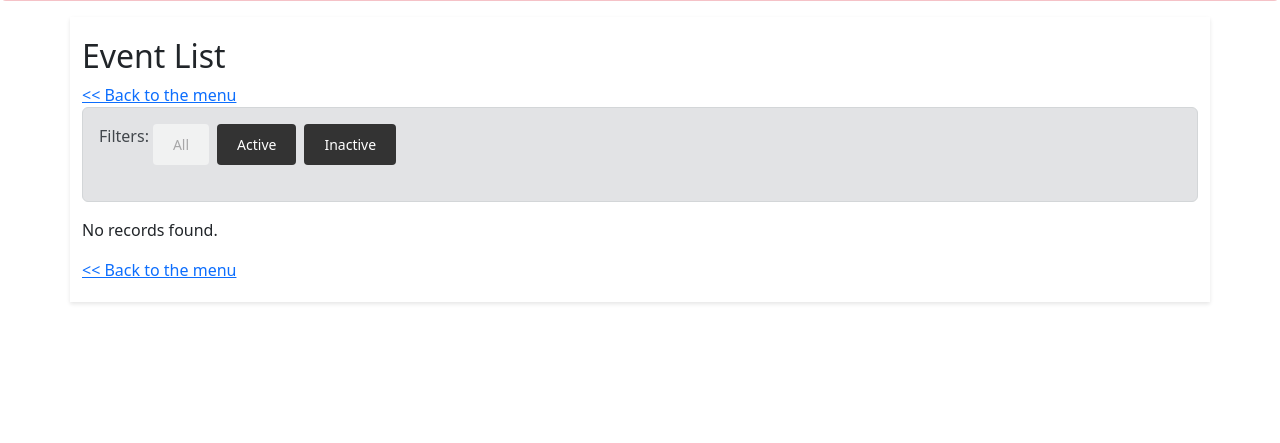
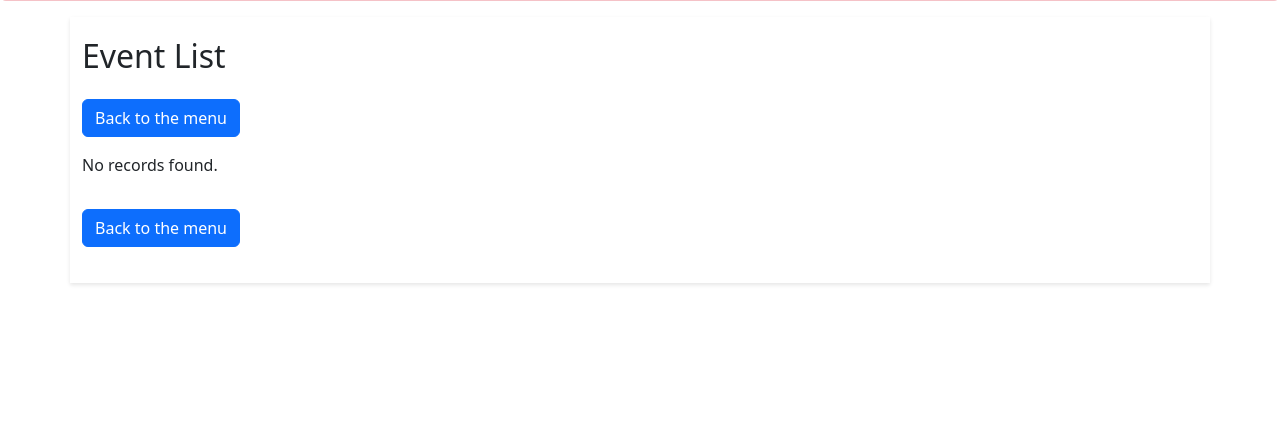
Before and after one commit to rinchen-org/event-sangha, a PHP site: page /templates/event/list.php in a window 1280 px wide. Shown: the part 357-800 px from the top of the page. Run offline with PHP 8.4, Linux system fonts and the light colour scheme; some libraries are stand-ins or nearby versions.

Commit message:
improve layout and access to url base

```diff
--- a/src/migrations/0003.php
+++ b/src/migrations/0003.php
@@ -12,7 +12,7 @@ function event_create_table(): void {
             name TEXT NOT NULL,
             description TEXT,
             start_date DATETIME NOT NULL,
-            end_date DATETIME NOT NULL,
+            end_date DATETIME NOT NULL
         )
     ";
 
@@ -31,7 +31,7 @@ function event_session_create_table(): void {
             name TEXT NOT NULL,
             description TEXT,
             start_date DATETIME NOT NULL,
-            end_date DATETIME NOT NULL,
+            end_date DATETIME NOT NULL
         )
     ";
 
--- a/src/templates/attendance/form.php
+++ b/src/templates/attendance/form.php
@@ -30,7 +30,7 @@ if (!$is_page_available) {
         }
 
         echo '<p style="color: green;">Asistencia registrada con éxito!</p>';
-        echo '<a href="./attendance_log_manual.php">&lt;&lt; Back to the form</a>';
+        echo '<a href="./attendance_log_manual.php">Back to the form</a>';
     } else {
     ?>
 
@@ -47,7 +47,7 @@ if (!$is_page_available) {
         <input type="submit" name="submit" value="Register">
     </form>
 
-    <a href="../">&lt;&lt; Back to the menu</a>
+    <a href="../" class="btn btn-primary my-3">Back to the menu</a>
 <?php
     }
 ?>
--- a/src/templates/attendance/list.php
+++ b/src/templates/attendance/list.php
@@ -11,7 +11,7 @@ include dirname(__DIR__) . "/header.php";
 <body>
     <h2>Lista de asistencia</h2>
 
-    <a href="../">&lt;&lt; Back to the menu</a>
+    <a href="../" class="btn btn-primary my-3">Back to the menu</a>
 
     <?php
     $result = Attendance::list();
@@ -39,7 +39,7 @@ include dirname(__DIR__) . "/header.php";
         <p>No records found.</p>
     <?php endif; ?>
 
-    <a href="../">&lt;&lt; Back to the menu</a>
+    <a href="../" class="btn btn-primary my-3">Back to the menu</a>
 
 <?php
 include dirname(__DIR__) . "/footer.php";
--- a/src/templates/config.php
+++ b/src/templates/config.php
@@ -1,22 +1,7 @@
 <?php
 
-function getBaseUrlFromEndpoint(string $endpoint) {
-  $protocol = isset($_SERVER['HTTPS']) && $_SERVER['HTTPS'] === 'on' ? 'https://' : 'http://';
-  $host = $_SERVER['HTTP_HOST'];
-  $directory = dirname($_SERVER['SCRIPT_NAME']);
+require_once dirname(__DIR__) . '/lib/settings.php';
 
-  // Remove trailing slash if present
-  $directory = rtrim($directory, '/');
-
-  $baseUrl = $protocol . $host . $directory;
-
-  // Append a trailing slash to the base URL
-  if ($baseUrl[strlen($baseUrl) - 1] !== '/') {
-      $baseUrl .= '/';
-  }
-
-  return $baseUrl;
-}
 
 function isEnvProduction() {
   // Get the current server's hostname from $_SERVER['HTTP_HOST']
@@ -31,6 +16,6 @@ function isEnvProduction() {
   );
 }
 
-$BASE_URL = getBaseUrlFromEndpoint($_SERVER['REQUEST_URI']);
+$BASE_URL = get_env("HOST_ADDRESS");
 $ENV_PROD = isEnvProduction();
 ?>
--- a/src/templates/event-session/list.php
+++ b/src/templates/event-session/list.php
@@ -18,7 +18,7 @@ if ($filter == "active") {
 
 ?>
 <h2>Event Session List</h2>
-<a href="../">&lt;&lt; Back to the menu</a>
+<a href="../" class="btn btn-primary my-3">Back to the menu</a>
 
 <div class="alert alert-secondary input-group" role="alert">
   Filters: <br/>
@@ -94,7 +94,7 @@ if ($filter == "active") {
   <p>No records found.</p>
 <?php endif; ?>
 
-<a href="../">&lt;&lt; Back to the menu</a>
+<a href="../" class="btn btn-primary my-3">Back to the menu</a>
 
 <script>
   let table = new DataTable('#eventsession_list');
--- a/src/templates/event/form.php
+++ b/src/templates/event/form.php
@@ -41,8 +41,8 @@ if ($_SERVER['REQUEST_METHOD'] === 'POST') {
     if ($event) {
         echo '<div class="alert alert-success" role="alert">';
         echo $isNewEvent ? 'Event created successfully!' : 'Event updated successfully!';
-        echo '<a href="' . $BASE_URL . '/event/list.php" class="btn btn-primary">Back to Event List</a>';
         echo '</div>';
+        echo '<a href="' . $BASE_URL . 'event/list.php" class="btn btn-primary">Back to Event List</a>';
     }
 }
 
@@ -77,7 +77,7 @@ if ($isNewEvent || $event) {
         <button type="submit" class="btn btn-primary"><?php echo $isNewEvent ? 'Create Event' : 'Update Event'; ?></button>
     </form>
 
-    <a href="<?php echo $BASE_URL; ?>/event/list.php" class="btn btn-secondary mt-3">Back to Event List</a>
+    <a href="<?php echo $BASE_URL; ?>/templates/event/list.php" class="btn btn-secondary mt-3">Back to Event List</a>
 </div>
 
 <?php
--- a/src/templates/event/list.php
+++ b/src/templates/event/list.php
@@ -2,60 +2,11 @@
 require_once dirname(dirname(__DIR__)) . "/lib/event.php";
 include dirname(__DIR__) . "/header.php";
 
-$filter = $_POST["filter"] ?? "all";
-
-if ($filter == "active") {
-  $result = Event::list([
-    "active" => 1,
-  ]);
-} else if ($filter == "inactive") {
-  $result = Event::list([
-    "active" => 0,
-  ]);
-} else {
-  $result = Event::list();
-}
+$result = Event::list();
 
 ?>
 <h2>Event List</h2>
-<a href="../">&lt;&lt; Back to the menu</a>
-
-<div class="alert alert-secondary input-group" role="alert">
-  Filters: <br/>
-  <form method="POST" class="mx-1">
-    <input type="hidden" name="filter" value="all">
-    <input type="submit"
-      value="All"
-      class="btn btn-success btn-sm"
-      <?php if ($filter == "all") { ?>
-      style="background:#fafafa!important;color:#888888;"
-      disabled="disabled"
-      <?php } ?>
-    />
-  </form>
-  <form method="POST" class="mx-1">
-    <input type="hidden" name="filter" value="active">
-    <input type="submit"
-      value="Active"
-      class="btn btn-success btn-sm"
-      <?php if ($filter == "active") { ?>
-      style="background:#fafafa!important;color:#888888;"
-      disabled="disabled"
-      <?php } ?>
-    />
-  </form>
-  <form method="POST" class="mx-1">
-    <input type="hidden" name="filter" value="inactive">
-    <input type="submit"
-      value="Inactive"
-      class="btn btn-success btn-sm"
-      <?php if ($filter == "inactive") { ?>
-      style="background:#fafafa!important;color:#888888;"
-      disabled="disabled"
-      <?php } ?>
-    />
-  </form>
-</div>
+<a href="../" class="btn btn-primary my-3">Back to the menu</a>
 
 <?php if ($result): ?>
   <table id="event_list">
@@ -66,7 +17,6 @@ if ($filter == "active") {
         <th>Description</th>
         <th>Start Date</th>
         <th>End Date</th>
-        <th>Active</th>
         <th>Actions</th>
       </tr>
     </thead>
@@ -74,17 +24,10 @@ if ($filter == "active") {
       <?php foreach ($result as $event): ?>
         <tr>
           <td><?php echo $event->id; ?></td>
-          <td><?php echo $event->title; ?></td>
+          <td><?php echo $event->name; ?></td>
           <td><?php echo $event->description; ?></td>
-          <td><?php echo $event->start_date; ?></td>
-          <td><?php echo $event->end_date; ?></td>
-          <td>
-            <?php if ($event->active == 1): ?>
-              <span class="badge bg-success">ACTIVE</span>
-            <?php else: ?>
-              <span class="badge bg-danger">INACTIVE</span>
-            <?php endif; ?>
-          </td>
+          <td><?php echo $event->startDate->format('Y-m-d H:i:s'); ?></td>
+          <td><?php echo $event->endDate->format('Y-m-d H:i:s'); ?></td>
           <td>
             <!-- Add action buttons here as needed -->
           </td>
@@ -96,7 +39,7 @@ if ($filter == "active") {
   <p>No records found.</p>
 <?php endif; ?>
 
-<a href="../">&lt;&lt; Back to the menu</a>
+<a href="../" class="btn btn-primary my-3">Back to the menu</a>
 
 <script>
   let table = new DataTable('#event_list');
--- a/src/templates/index.php
+++ b/src/templates/index.php
@@ -18,7 +18,7 @@ include __DIR__ . "/header.php";
   <strong>Menu Asistencia</strong>
   <div class="list-group">
     <a class="list-group-item list-group-item-action"
-      href="<?php $BASE_URL?>/templates/attendance/log_manual.php">Registro manual de asistencia</a>
+      href="<?php $BASE_URL?>/templates/attendance/form.php">Registro manual de asistencia</a>
     <a class="list-group-item list-group-item-action"
       href="<?php $BASE_URL?>/templates/attendance/list.php">Lista de asistencia</a>
   </div>
--- a/src/templates/subscription/list.php
+++ b/src/templates/subscription/list.php
@@ -19,7 +19,7 @@ if ($filter == "active") {
 
 ?>
   <h2>Lista de suscriptos</h2>
-  <a href="../">&lt;&lt; Back to the menu</a>
+  <a href="../" class="btn btn-primary my-3">Back to the menu</a>
 
   <div class="alert alert-secondary input-group" role="alert">
     Filters: <br/>
@@ -123,7 +123,7 @@ if ($filter == "active") {
         <p>No records found.</p>
 <?php endif; ?>
 
-    <a href="../">&lt;&lt; Back to the menu</a>
+    <a href="../" class="btn btn-primary my-3">Back to the menu</a>
 
     <script>
         let table = new DataTable('#subscription_list');
--- a/src/templates/subscription/upload.php
+++ b/src/templates/subscription/upload.php
@@ -15,7 +15,7 @@ if ($_SERVER['REQUEST_METHOD'] === 'POST' && isset($_FILES['csv_file'])) {
     <input type="submit" value="Upload">
 </form>
 
-<a href="../">&lt;&lt; Back to the menu</a>
+<a href="../" class="btn btn-primary my-3">Back to the menu</a>
 <?php
 include dirname(__DIR__) . "/footer.php";
 ?>
```
Also changed, not shown: src/lib/event.php (+9 -19 lines), src/templates/subscription/form.php (+4 -4 lines).
